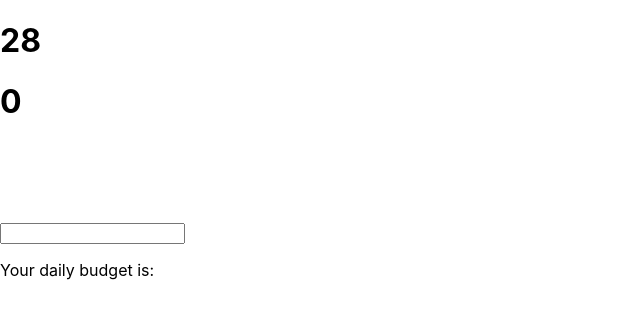
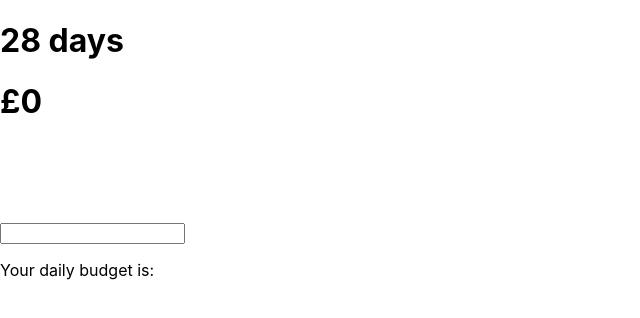
Before and after one commit to vsakaria/budget-app, a Next.js app: page / in a window 1280 px wide. Shown: the top 318 px of the page, without its empty margins (0-640 px from the left). Built offline with nearby package versions, Linux system fonts and the light colour scheme.

Commit message:
UPDATE UI

```diff
--- a/pages/index.js
+++ b/pages/index.js
@@ -62,7 +62,7 @@ function DaysUntil24th() {
 
   return (
     <div>
-       <h1> {daysUntil}</h1> <h1>{Math.trunc(number / daysUntil)}</h1>
+       <h1> {daysUntil} days</h1> <h1>£{Math.trunc(number / daysUntil)}</h1>
         <br/>
         <br/>
         <br/>
```
